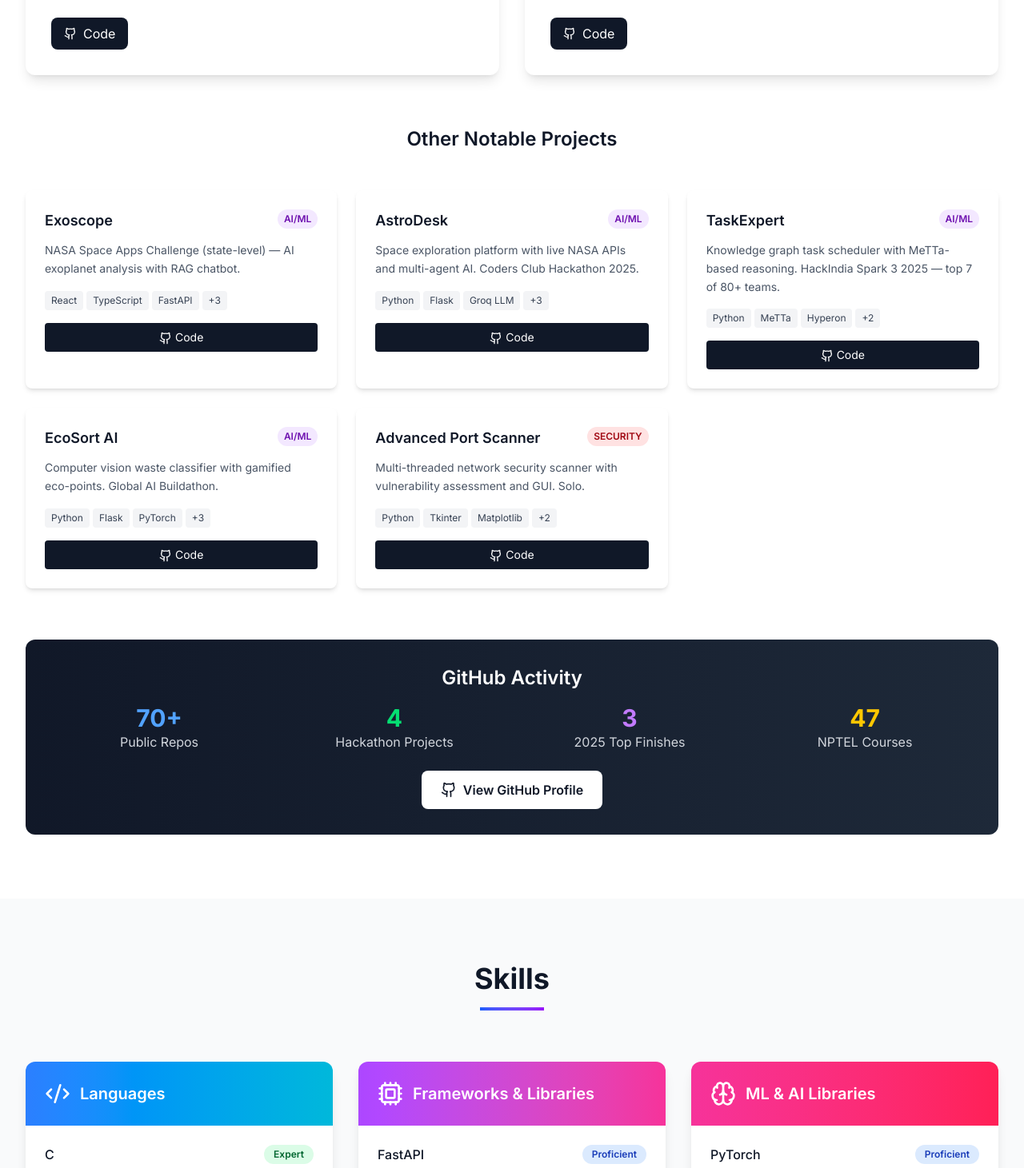
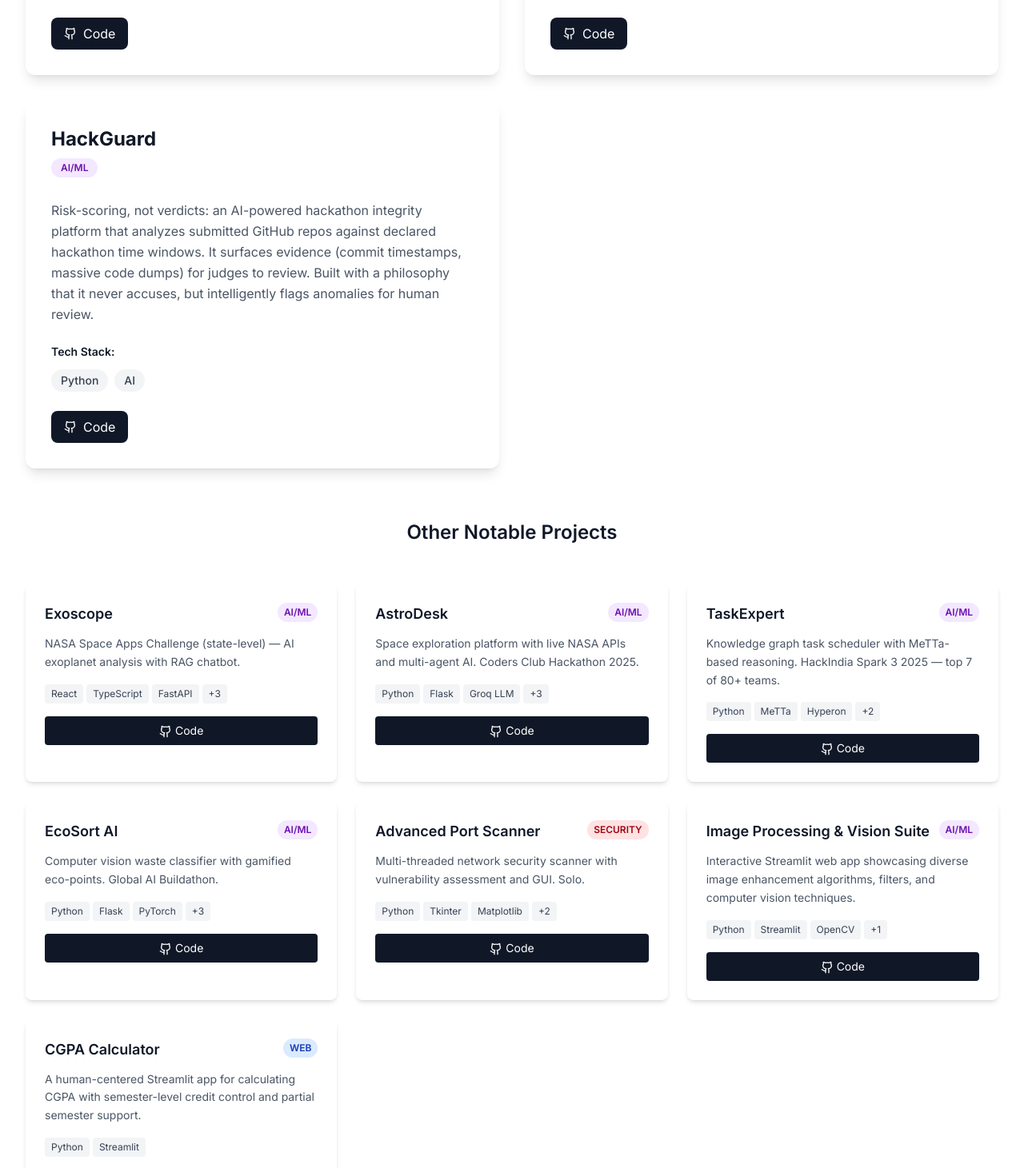
Before and after one commit to JosephJonathanFernandes/Portfolio_JJF, a Next.js app in the folder src/portfolio-next/: page / in a window 1280 px wide. Shown: the part 3580-5041 px from the top of the page at 80% size. Built offline with nearby package versions, Linux system fonts and the light colour scheme.

Commit message:
feat: add HackGuard, IPV Streamlit App, and CGPA Calculator to portfolio

```diff
--- a/src/portfolio-next/data/portfolio-generated.ts
+++ b/src/portfolio-next/data/portfolio-generated.ts
@@ -153,6 +153,39 @@ export const projects: Project[] = [
     featured: false,
     role: 'Solo',
   },
+  {
+    id: 'hackguard',
+    title: 'HackGuard',
+    description: 'AI-powered hackathon integrity platform. Analyzes repos against time windows to flag suspicious activity.',
+    longDescription:
+      'Risk-scoring, not verdicts: an AI-powered hackathon integrity platform that analyzes submitted GitHub repos against declared hackathon time windows. It surfaces evidence (commit timestamps, massive code dumps) for judges to review. Built with a philosophy that it never accuses, but intelligently flags anomalies for human review.',
+    techStack: ['Python', 'AI'],
+    githubUrl: 'https://github.com/JosephJonathanFernandes/HackGuard-AI-powered-hackathon-integrity-platform',
+    category: 'ai-ml',
+    featured: true,
+  },
+  {
+    id: 'ipv-streamlit',
+    title: 'Image Processing & Vision Suite',
+    description: 'Interactive Streamlit web app showcasing diverse image enhancement algorithms, filters, and computer vision techniques.',
+    longDescription:
+      'Developed an Image Processing and Vision (IPV) project implementing diverse methods, algorithms, filters, and functions. Created an interactive web app using Python Streamlit to showcase and test these techniques in real-time, providing a practical platform for image enhancement and analysis.',
+    techStack: ['Python', 'Streamlit', 'OpenCV', 'Pillow'],
+    githubUrl: 'https://github.com/JosephJonathanFernandes/image-processing-vision-project',
+    category: 'ai-ml',
+    featured: false,
+  },
+  {
+    id: 'cgpa-calculator',
+    title: 'CGPA Calculator',
+    description: 'A human-centered Streamlit app for calculating CGPA with semester-level credit control and partial semester support.',
+    longDescription:
+      'A human-centered Streamlit web application designed for students to easily calculate and forecast their CGPA. Features include semester-level credit control, partial semester support, and quick visual insights into academic performance trends.',
+    techStack: ['Python', 'Streamlit'],
+    githubUrl: 'https://github.com/JosephJonathanFernandes/CGPA_Calculator',
+    category: 'web',
+    featured: false,
+  },
 ];
 
 export const skills: Skill[] = [
```
